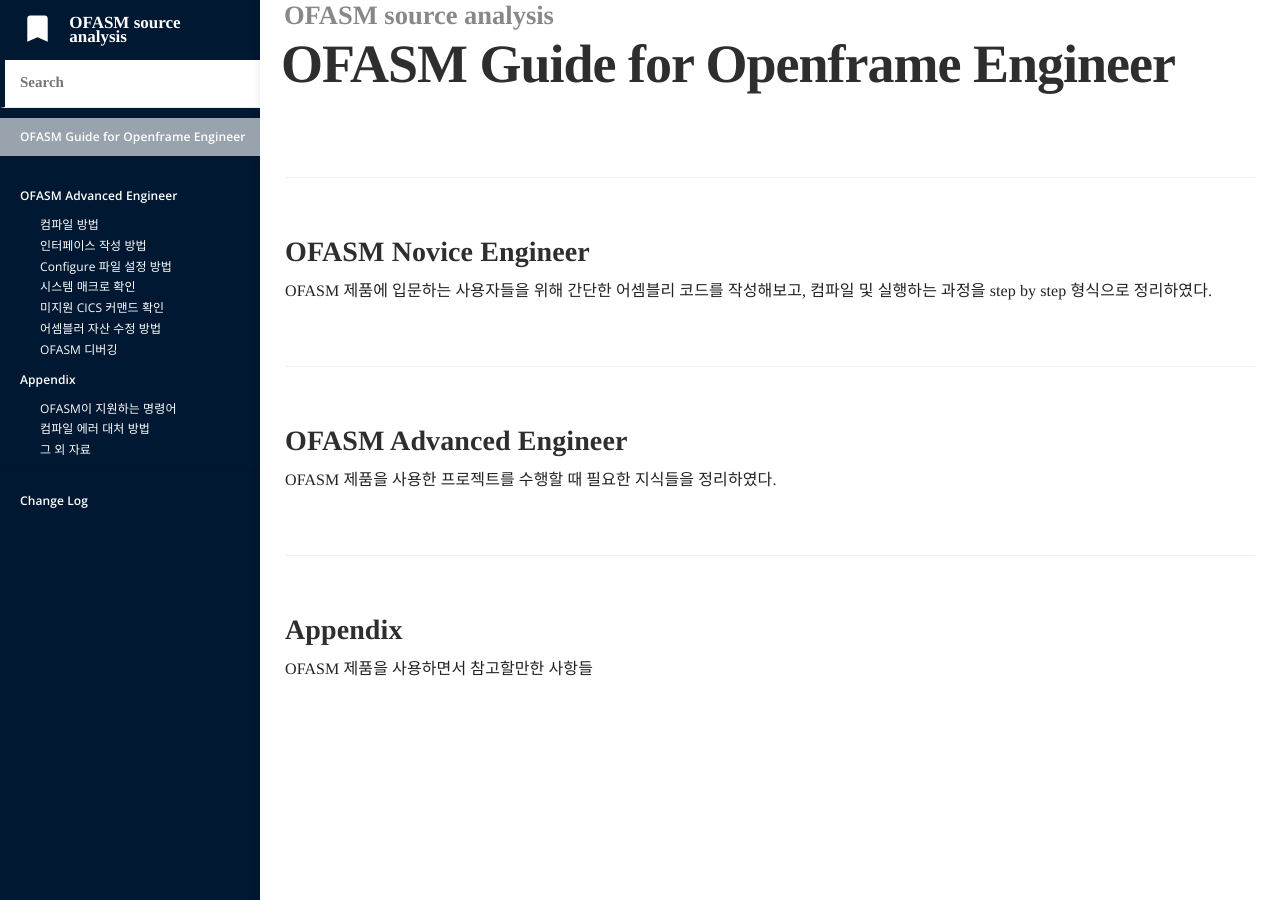
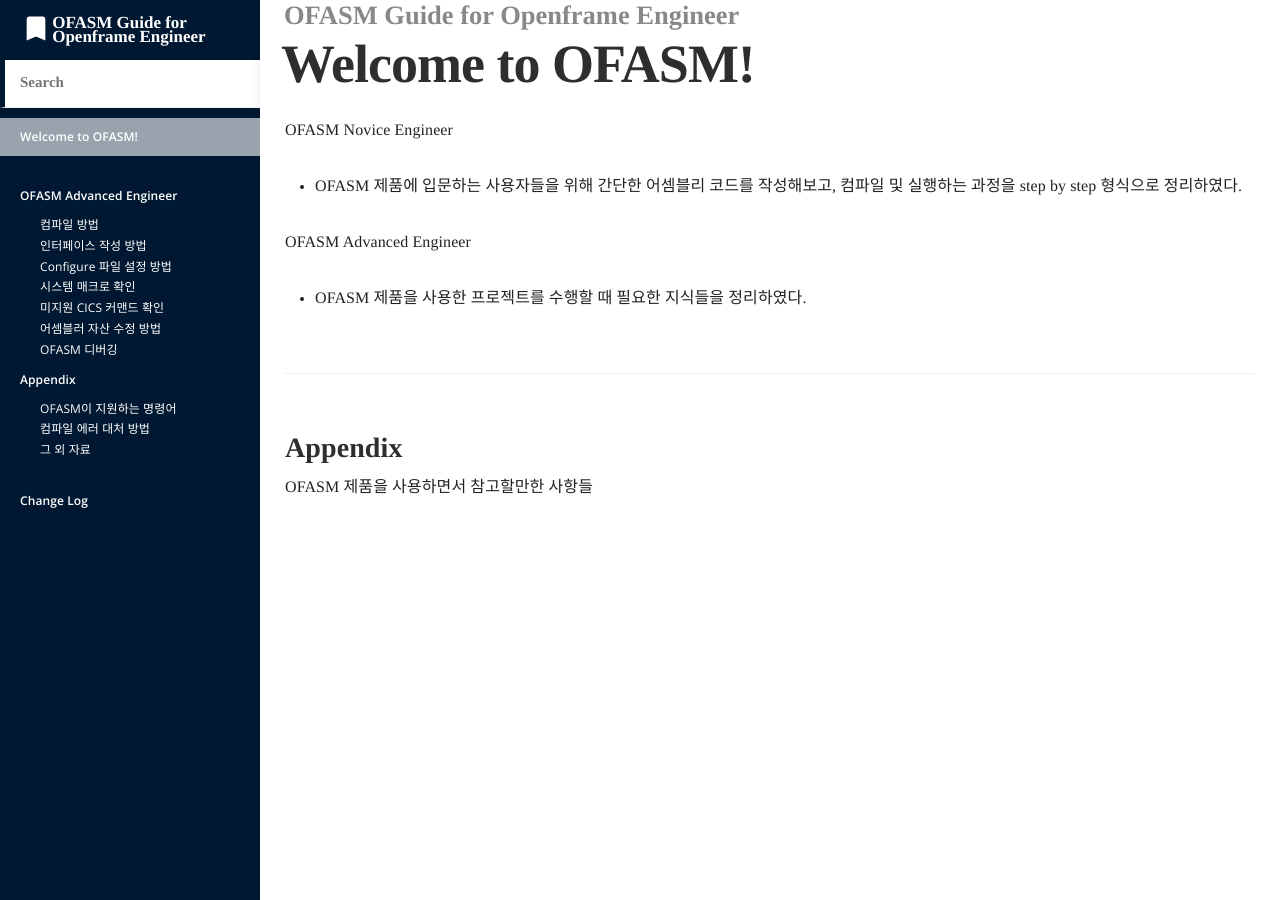
Before and after one commit to Tmaxsoft-Compiler/OFASM-Analyze-Manual, a Jekyll site: the page built from index.md, in a window 1280 px wide. Built offline with Jekyll 4.4.1, drawn with Linux system fonts in a browser that asks for light colours.

Commit message:
Change page title and Home page

```diff
--- a/_config.yml
+++ b/_config.yml
@@ -1,7 +1,7 @@
 # ----
 # Site
 
-title: OFASM source analysis
+title: OFASM Guide for Openframe Engineer
 url: "https://tmaxsoft-compiler.github.io/OFASM-Analyze-Manual/"
 baseurl: /OFASM-Analyze-Manual
 google_analytics_key:
--- a/index.md
+++ b/index.md
@@ -1,14 +1,12 @@
 ---
-title: OFASM Guide for Openframe Engineer
+title: Welcome to OFASM!
 ---
 
-### OFASM Novice Engineer
+OFASM Novice Engineer
+* OFASM 제품에 입문하는 사용자들을 위해 간단한 어셈블리 코드를 작성해보고, 컴파일 및 실행하는 과정을 step by step 형식으로 정리하였다.
 
-OFASM 제품에 입문하는 사용자들을 위해 간단한 어셈블리 코드를 작성해보고, 컴파일 및 실행하는 과정을 step by step 형식으로 정리하였다.
-
-### OFASM Advanced Engineer
-
-OFASM 제품을 사용한 프로젝트를 수행할 때 필요한 지식들을 정리하였다.
+OFASM Advanced Engineer
+* OFASM 제품을 사용한 프로젝트를 수행할 때 필요한 지식들을 정리하였다.
 
 ### Appendix
 
```
